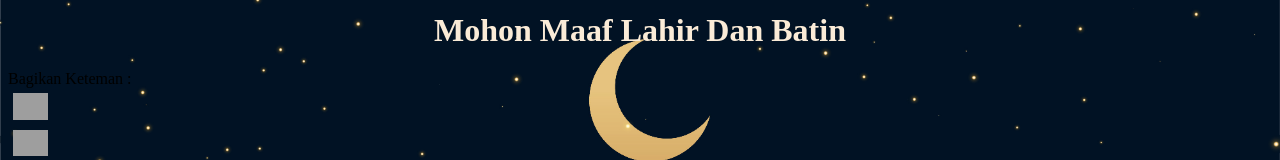
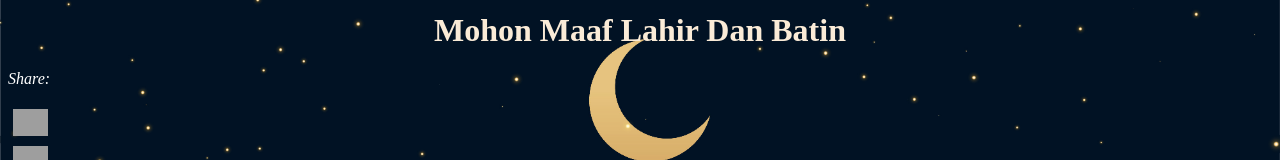
Before and after one commit to rifkiamalun/alun, a plain HTML site: page index.html in a window 1280 px wide. Shown: the part 226-386 px from the top of the page. Drawn offline with Linux system fonts and the light colour scheme; grey boxes are pictures that could not be loaded.

Commit message:
Update index.html

```diff
--- a/index.html
+++ b/index.html
@@ -64,7 +64,7 @@ seconds = parseInt(seconds_left % 60);
 </script>
         <h1>Mohon Maaf Lahir Dan Batin</h1>
         <!--These buttons are created by Loen-->
-	    <caption style="color: white;">Bagikan Keteman :</caption>
+	    <p><i style="color: white;">Share:</p></i>
         <div id="share-buttons"> <!-- Facebook -->
             <a href="https://www.facebook.com/sharer.php?u=https://rifkiamalun.github.io/lebaran/" target="_blank"><img src="https://4.bp.blogspot.com/-raFYZvIFUV0/UwNI2ek6i3I/AAAAAAAAGSA/zs-kwq0q58E/s1600/facebook.png" alt="Facebook" /></a>
             <!-- Twitter -->
```
